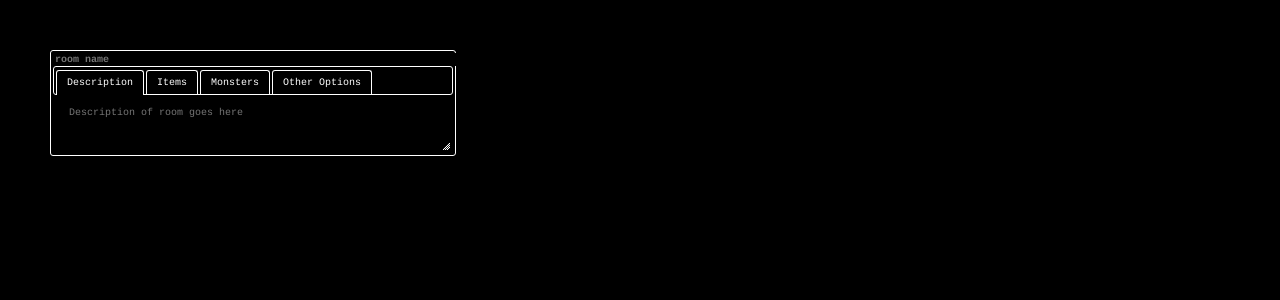
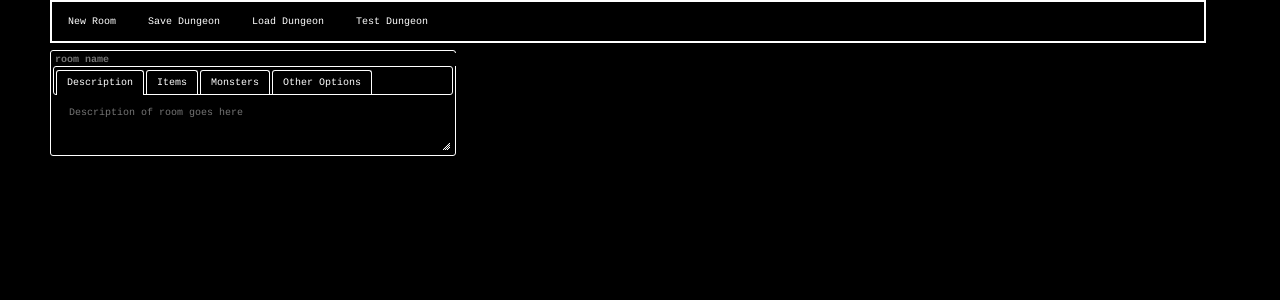
Before and after one commit to cincospenguinos/TextAdventure, a PHP site: page /create.php in a window 1280 px wide. Shown: the top 300 px of the page. Run offline with PHP 8.4, Linux system fonts and the light colour scheme.

Commit message:
Add menu bar at the top.

```diff
--- a/Script/Create/creation_manager.js
+++ b/Script/Create/creation_manager.js
@@ -11,5 +11,4 @@ $(document).ready(function(){
     roomWidgets.resizable({
         alsoResize: '.roomDescription'
     });
-    $('.tooltip').tooltip();
 });
--- a/View/Style/create_stylesheet.css
+++ b/View/Style/create_stylesheet.css
@@ -21,23 +21,43 @@ body {
 
 .roomDescription {
     width: 100%;
+    height: 90%;
     -webkit-box-sizing: border-box; /* Safari/Chrome, other WebKit */
     -moz-box-sizing: border-box;    /* Firefox, other Gecko */
     box-sizing: border-box;         /* Opera/IE 8+ */
     background: black;
-    border: gray;
+    border: none;
     color: white;
     resize: none;
 }
 
-input[type="checkbox"]{
-    appearance: none;
+#menuBar ul {
+    top: 0;
+    width: 90%;
+    list-style-type: none;
+    margin: 0;
+    padding: 0;
+    overflow: hidden;
+    background-color: black;
+    position: fixed;
+    border: solid 2px white;
 }
 
-.roomStartingRoomCheckbox:before {
-    border-radius: 1px;
+#menuBar ul li {
+    cursor: pointer;
+    cursor: hand;
+    float: left;
 }
 
-.roomStartingRoomCheckbox:checked {
+#menuBar ul li a {
+    display: block;
+    color: white;
+    text-align: center;
+    padding: 14px 16px;
+    text-decoration: none;
+}
 
+/* Change the link color to #111 (black) on hover */
+#menuBar ul li a:hover {
+    background-color: gray;
 }
--- a/create.php
+++ b/create.php
@@ -14,6 +14,14 @@ echo '<!DOCTYPE html>
     <title>Dungeon Creator</title>
 </head>
 <body>
+    <div id="menuBar">
+        <ul>
+            <li><a id="newRoomButton">New Room</a></li>
+            <li><a id="saveDungeonButton">Save Dungeon</a></li>
+            <li><a id="loadDungeonButton">Load Dungeon</a></li>
+            <li><a id="testDungeonButton">Test Dungeon</a></li>
+        </ul>
+    </div>
     <div class="roomWidget">
         <div class="roomName">
             <input type="text" placeholder="room name" class="roomNameInput"/>
```
